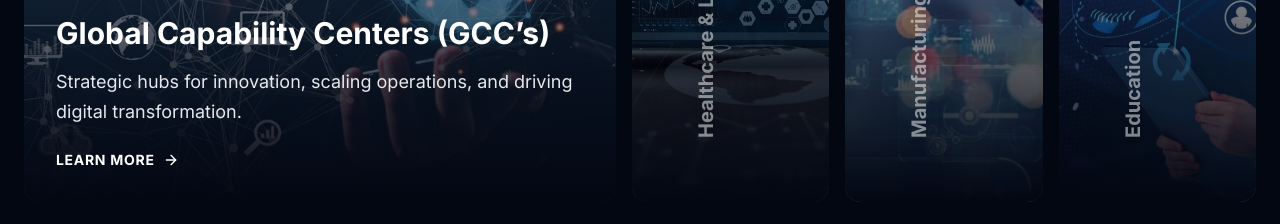
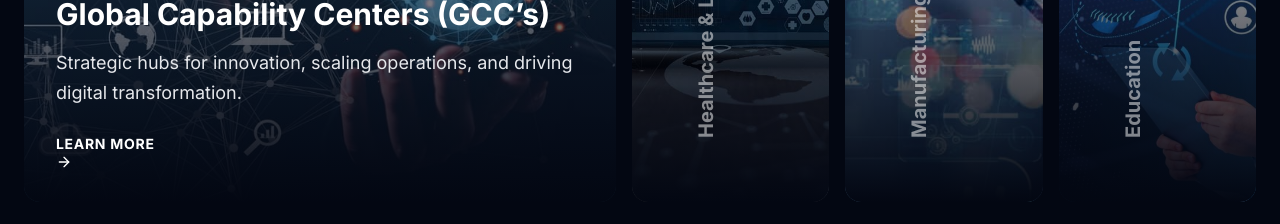
Before and after one commit to pocProjectWorkspace/Mindssparc-website, a Next.js app: page / in a window 1280 px wide. Shown: the part 2900-3124 px from the top of the page. Built offline with nearby package versions, Linux system fonts and the light colour scheme.

Commit message:
feat: Implement Next.js Link components for industry cards and add corresponding href properties to industry data.

```diff
--- a/src/components/sections/Industries.tsx
+++ b/src/components/sections/Industries.tsx
@@ -3,6 +3,7 @@
 import { motion } from 'framer-motion';
 import { Globe2, Stethoscope, Factory, GraduationCap, ArrowRight } from 'lucide-react';
 import Image from 'next/image';
+import Link from 'next/link';
 import { useState } from 'react';
 
 const industries = [
@@ -12,7 +13,8 @@ const industries = [
         title: 'Global Capability Centers (GCC’s)',
         description: 'Strategic hubs for innovation, scaling operations, and driving digital transformation.',
         color: 'from-blue-600 to-indigo-900',
-        image: '/images/industries/gcc.png'
+        image: '/images/industries/gcc.png',
+        href: '/industries/gcc'
     },
     {
         id: 'healthcare',
@@ -20,7 +22,8 @@ const industries = [
         title: 'Healthcare & Life Sciences',
         description: 'Accelerating patient outcomes through data interoperability and AI-driven precision.',
         color: 'from-emerald-600 to-teal-900',
-        image: '/images/industries/healthcare.png'
+        image: '/images/industries/healthcare.png',
+        href: '/industries/healthcare'
     },
     {
         id: 'manufacturing',
@@ -28,7 +31,8 @@ const industries = [
         title: 'Manufacturing',
         description: 'Industry 4.0 realization with smart factories, predictive maintenance, and supply chain resilience.',
         color: 'from-orange-600 to-red-900',
-        image: '/images/industries/manufacturing.png'
+        image: '/images/industries/manufacturing.png',
+        href: '/industries/manufacturing'
     },
     {
         id: 'education',
@@ -36,7 +40,8 @@ const industries = [
         title: 'Education',
         description: 'Learning analytics, personalisation, AI tutors, automated grading, and platform modernisation with governance.',
         color: 'from-violet-600 to-purple-900',
-        image: '/images/industries/education.png'
+        image: '/images/industries/education.png',
+        href: '/industries/education'
     }
 ];
 
@@ -94,9 +99,9 @@ export function Industries() {
                                             <p className="text-gray-200 text-lg leading-relaxed mb-6 max-w-xl">
                                                 {industry.description}
                                             </p>
-                                            <button className="flex items-center gap-2 text-sm font-bold uppercase tracking-wider hover:text-blue-300 transition-colors">
+                                            <Link href={industry.href} className="flex items-center gap-2 text-sm font-bold uppercase tracking-wider hover:text-blue-300 transition-colors inline-block w-fit">
                                                 Learn More <ArrowRight className="w-4 h-4" />
-                                            </button>
+                                            </Link>
                                         </motion.div>
                                     ) : (
                                         <div className="flex lg:flex-col items-center lg:items-start justify-center lg:justify-between h-full w-full py-6 px-2">
```
